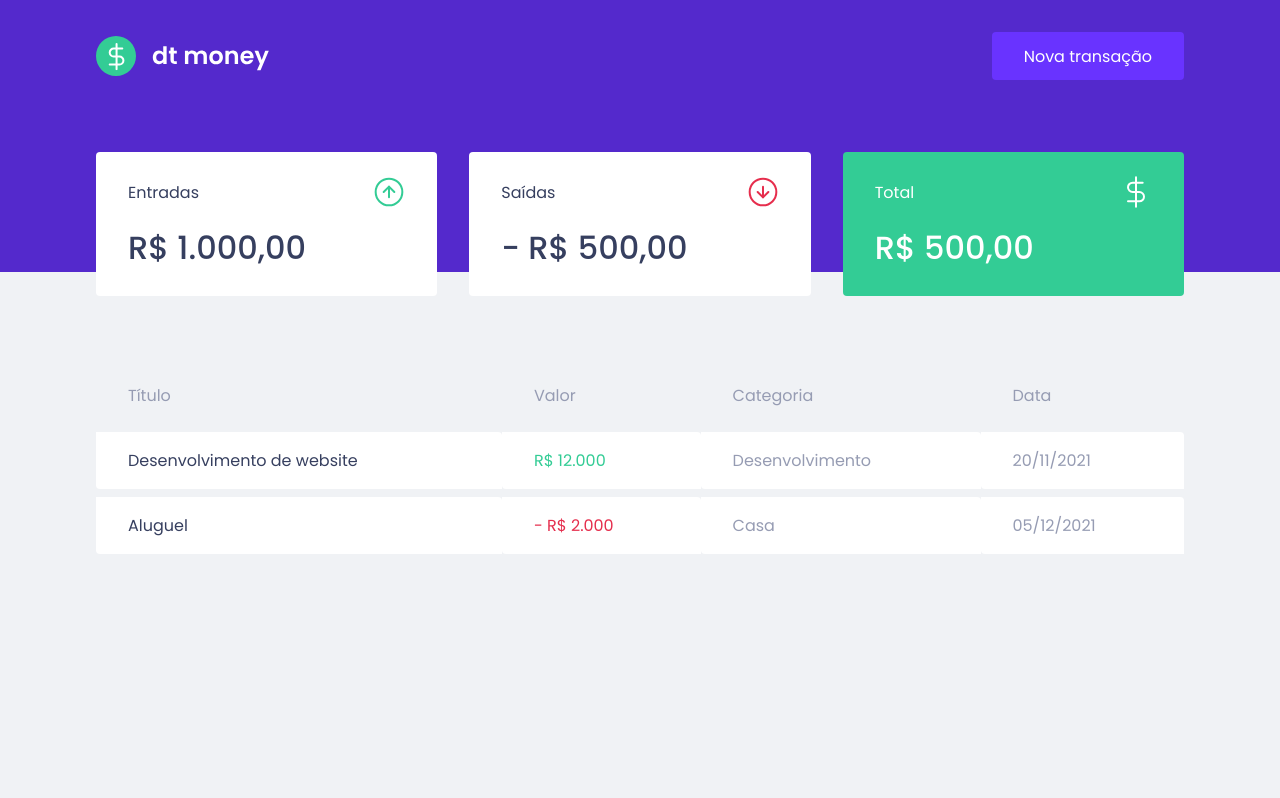
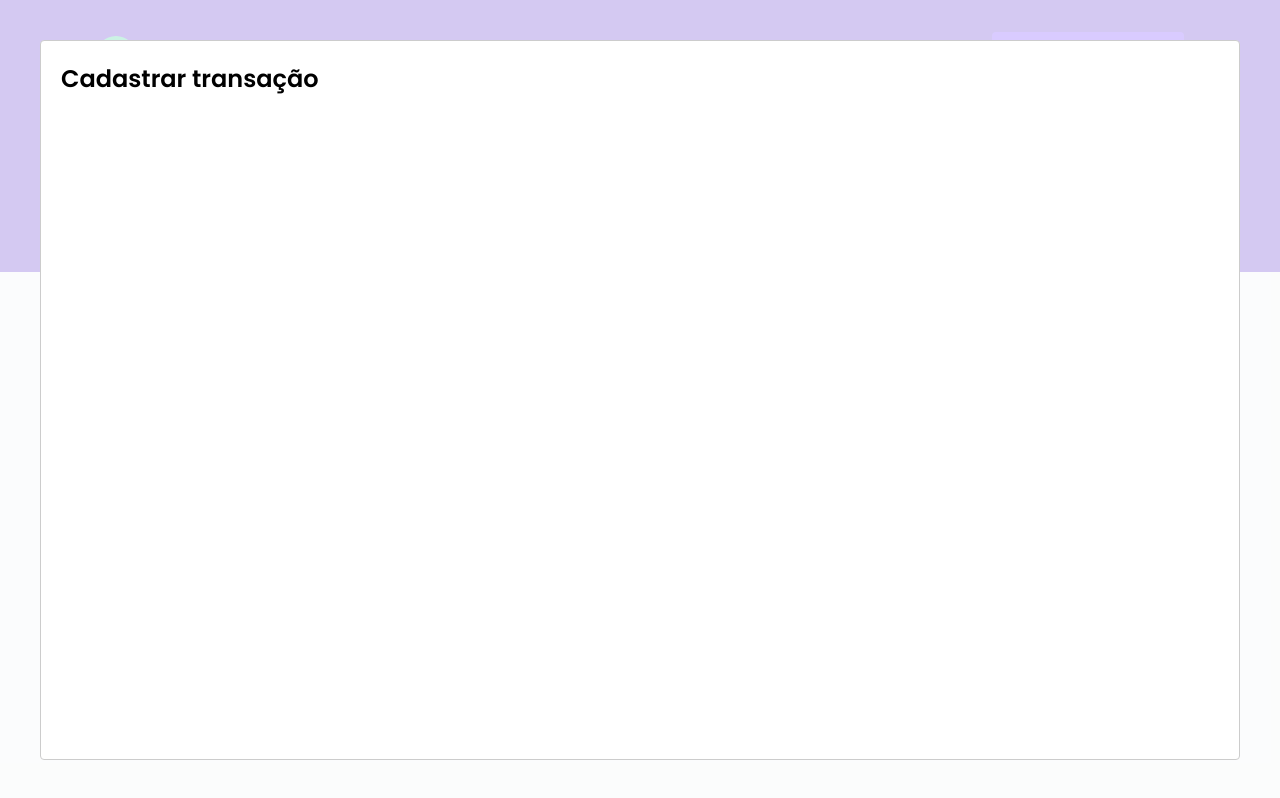
Before and after one commit to thiagohrcosta/Ignite-dtmoney, a React (Create React App) app: page / in a window 1280 px wide. Both pictures are taken after a click on the button "Nova transação". Built offline with nearby package versions, Linux system fonts and the light colour scheme; no server answers; what miragejs would draw is missing.

Commit message:
Using react modal

```diff
--- a/package.json
+++ b/package.json
@@ -7,6 +7,7 @@
     "miragejs": "^0.1.42",
     "react": "^17.0.2",
     "react-dom": "^17.0.2",
+    "react-modal": "^3.14.4",
     "react-scripts": "4.0.3",
     "styled-components": "^5.3.3",
     "web-vitals": "^1.0.1"
@@ -19,6 +20,7 @@
     "@types/node": "^12.0.0",
     "@types/react": "^17.0.0",
     "@types/react-dom": "^17.0.0",
+    "@types/react-modal": "^3.13.1",
     "@types/styled-components": "^5.1.15",
     "typescript": "^4.1.2"
   },
--- a/src/App.tsx
+++ b/src/App.tsx
@@ -1,14 +1,36 @@
 import { Dashobard } from "./components/Dashboard";
 import { Header } from "./components/Header";
+import Modal from "react-modal";
 
 import { GlobalStyle } from "./styles/global";
+import { useState } from "react";
+
+Modal.setAppElement('#root');
 
 export function App() {
+  const [isNewTransactionModalOpen, setIsNewTransactionModalOpen] = useState(false);
+
+  function handleOpenNewTransactionModal() {
+    setIsNewTransactionModalOpen(true);
+  }
+
+  function handleCloseNewTransactionModal(){
+    setIsNewTransactionModalOpen(false);
+  }
+
 
   return (
     <>
-      <Header />
+      <Header onOpenNewTransactionModal={handleOpenNewTransactionModal} />
       <Dashobard />
+
+      <Modal
+          isOpen={isNewTransactionModalOpen}
+          onRequestClose={handleCloseNewTransactionModal}
+        >
+          <h2>Cadastrar transação</h2>
+      </Modal>
+
       <GlobalStyle />
     </>
   );
--- a/src/components/Header/index.tsx
+++ b/src/components/Header/index.tsx
@@ -1,14 +1,21 @@
+import { useState } from "react"
 import logoImg from "../../assets/logo.svg"
 import { Container, Content } from "./styles"
 
-export function Header() {
+interface HeaderProps{
+  onOpenNewTransactionModal: () => void;
+}
+
+export function Header({ onOpenNewTransactionModal }: HeaderProps) {
   return(
     <Container>
       <Content>
         <img src={logoImg} alt="Dt money" />
-        <button type="button">
+        <button type="button" onClick={onOpenNewTransactionModal}>
           Nova transação
         </button>
+
+
       </Content>
     </Container>
   )
```
Also changed, not shown: 1 other file (tests, documents, lock files or other folders).
